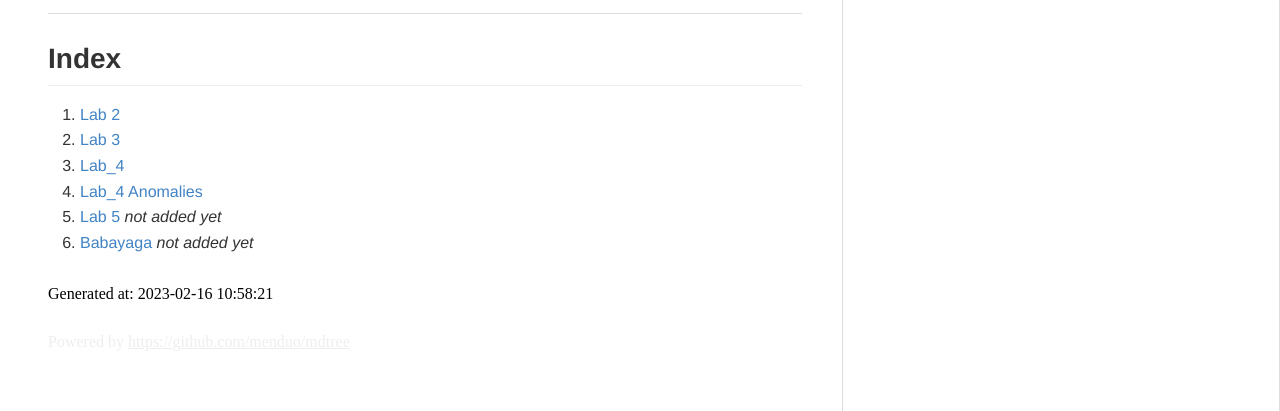
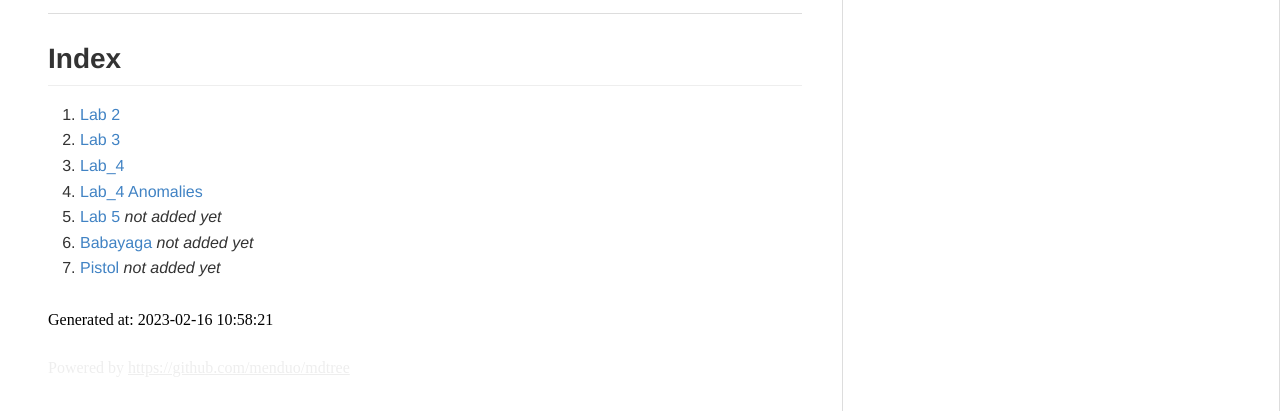
Before and after one commit to srjoeraj/seneca, a plain HTML site: page CSN400/index.html in a window 1280 px wide. Shown: the part 173-584 px from the top of the page. Drawn offline with Linux system fonts and the light colour scheme.

Commit message:
Update Index.html

```diff
--- a/CSN400/index.html
+++ b/CSN400/index.html
@@ -55,6 +55,7 @@
 <li><a href="lab4-anomalies.html">Lab_4 Anomalies</a></li>
 <li><a href="lab5.html">Lab 5</a> <em>not added yet</em></li>
 <li><a href="dracula.html">Babayaga</a> <em>not added yet</em></li>
+<li><a href="dracula-eyes.html">Pistol</a> <em>not added yet</em></li>
 
 </ol>
             </div>
```
